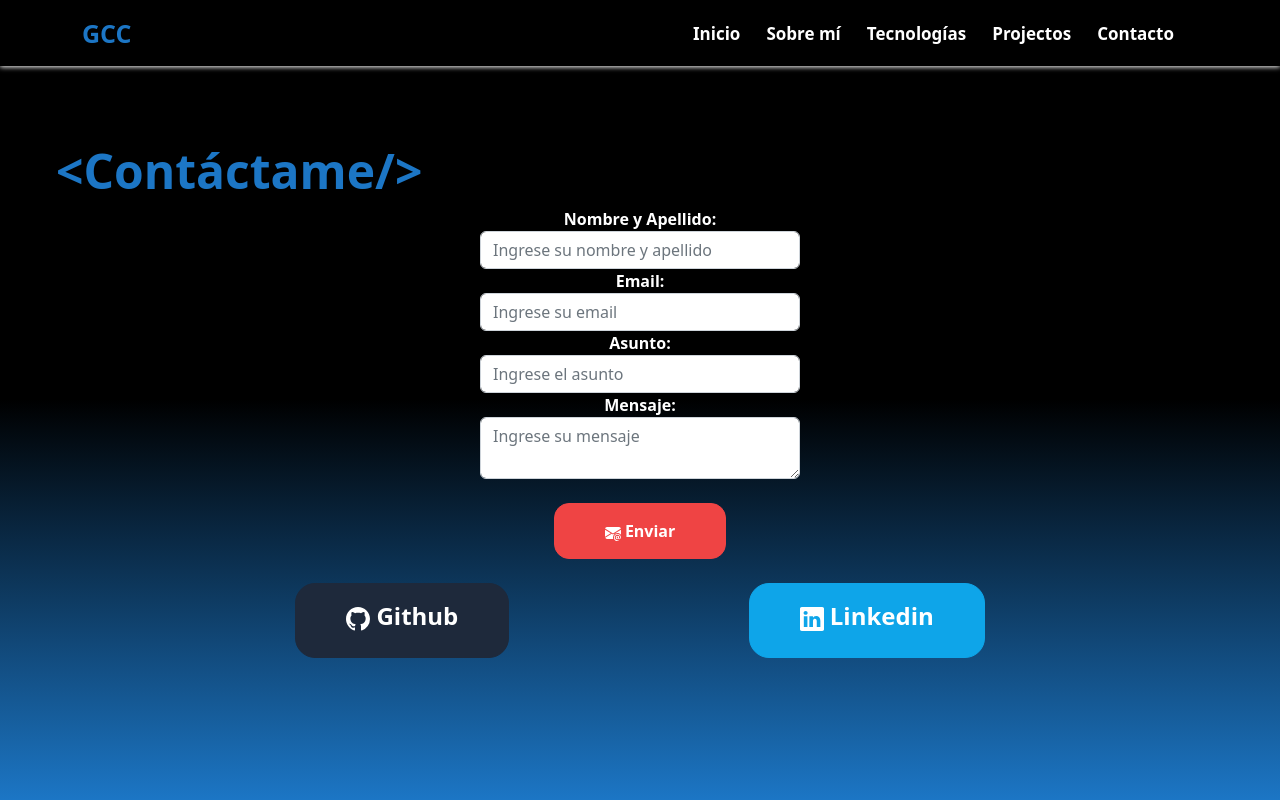
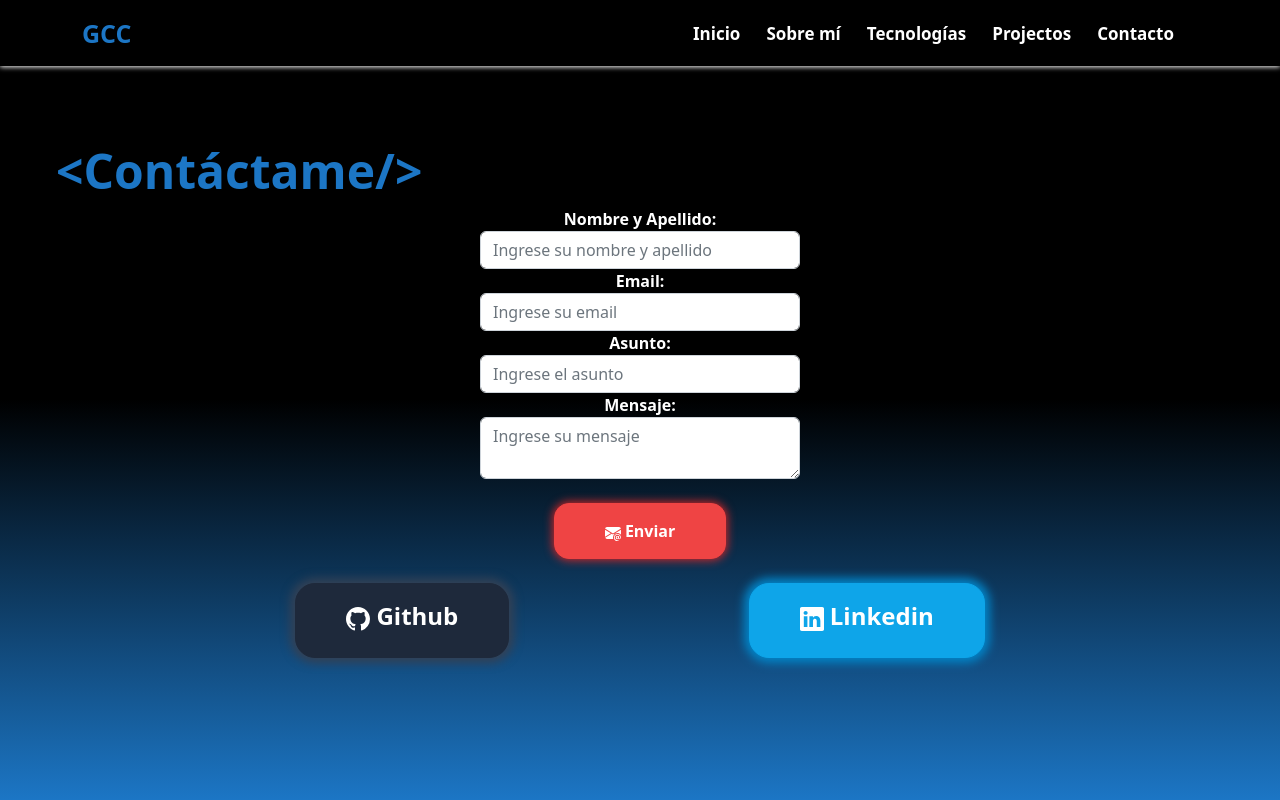
Before and after one commit to gonzccode/portafolio-personal-gonzccode, a React (Create React App) app: page /contactame in a window 1280 px wide. Built offline with nearby package versions, Linux system fonts and the light colour scheme.

Commit message:
[Seccion Contacto] Formulario terminado

```diff
--- a/src/assets/scss/styles.scss
+++ b/src/assets/scss/styles.scss
@@ -273,6 +273,7 @@
     background-color: #1e293b;
     border: 1px solid #1e293b;
     border-radius: 20px;
+    box-shadow: 0px 0px 10px 5px #334155;
     padding: 18px 50px;
     color: #FFFFFF;
 }
@@ -282,6 +283,7 @@
     background-color: #0ea5e9;
     border: 1px solid #0ea5e9;
     border-radius: 20px;
+    box-shadow: 0px 0px 10px 5px #0284c7;
     padding: 18px 50px;
     color: #FFFFFF;
 }
@@ -291,6 +293,7 @@
     background-color: #ef4444;
     border: 1px solid #ef4444;
     border-radius: 15px;
+    box-shadow: 0px 0px 10px 1px #dc2626;
     padding: 15px 50px;
     color: #FFFFFF;
 }
```
